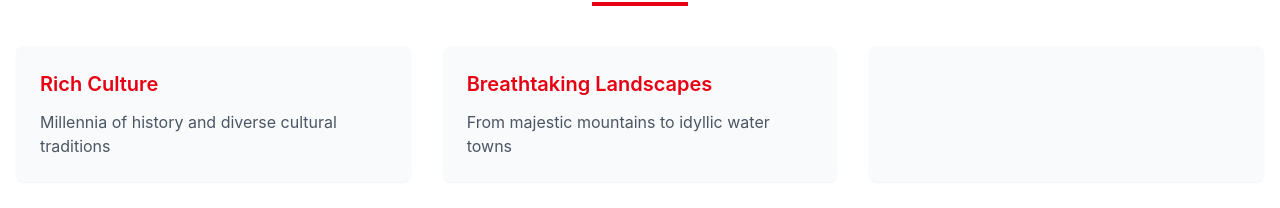
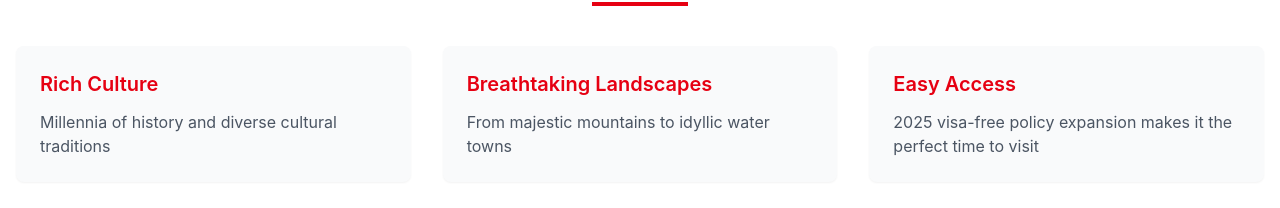
Before and after one commit to ericchan1122357/travelchina, a Next.js app: page / in a window 1280 px wide. Shown: the part 798-1006 px from the top of the page. Built offline with nearby package versions, Linux system fonts and the light colour scheme; no server answers.

Commit message:
再次修改whyus

```diff
--- a/src/homepage/components/HomePage.tsx
+++ b/src/homepage/components/HomePage.tsx
@@ -139,9 +139,9 @@ const HomePage = () => {
         description: t('why.china.landscapes.desc') as string
       },
       {
-        id: 'cuisine',
-        title: t('why.china.cuisine.title') as string,
-        description: t('why.china.cuisine.desc') as string
+        id: 'accessibility',
+        title: t('why.china.accessibility.title') as string,
+        description: t('why.china.accessibility.desc') as string
       }
     ]
   };
```
